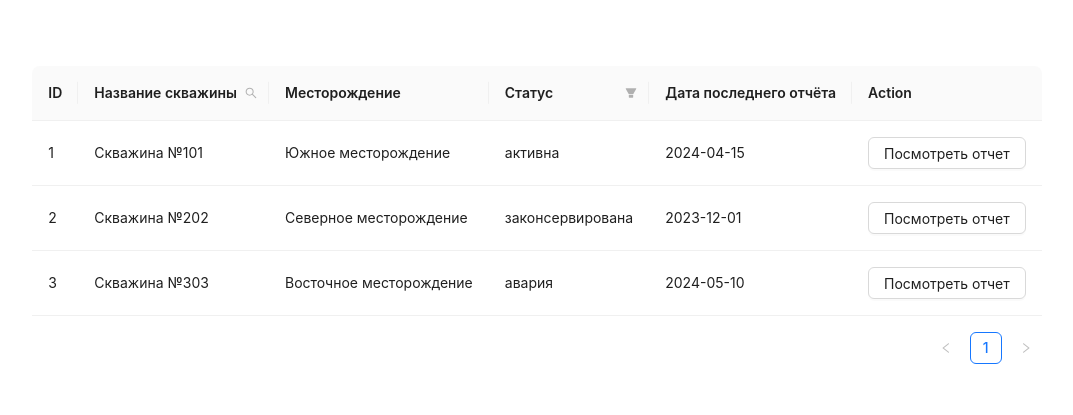
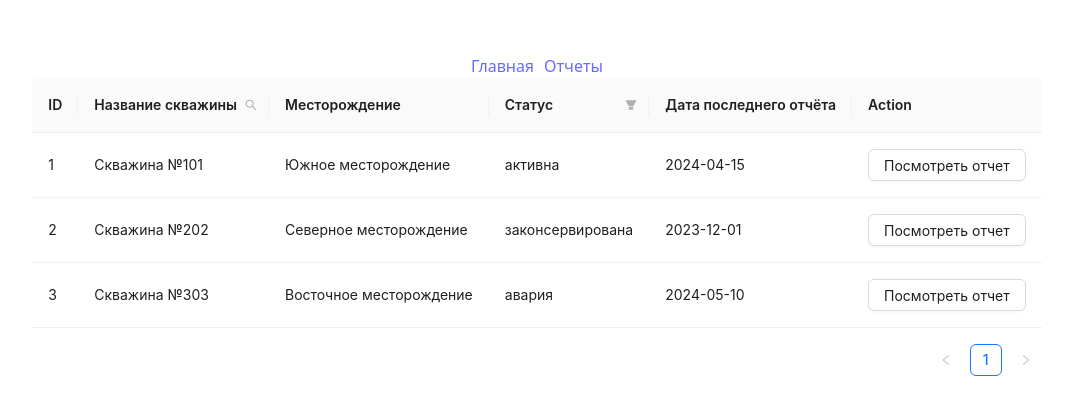
Before and after one commit to linzerooo/OilPie, a React (Vite) app: page / in a window 1280 px wide. Shown: the part 177-592 px from the top of the page, without its empty margins (103-1176 px from the left). Built offline with nearby package versions, Linux system fonts and the light colour scheme.

Commit message:
Добавлена возможность открывать маршрут.

```diff
--- a/src/App.tsx
+++ b/src/App.tsx
@@ -1,14 +1,20 @@
-import { BrowserRouter as Router, Route, Routes } from 'react-router-dom';
+import { BrowserRouter as Router, Route, Routes, Link } from "react-router-dom";
 import "./App.css";
-import { WellsTable } from './Components/Wells';
-import { Reports } from './Components/Reports';
+import { WellsTable } from "./Components/Wells";
+import { Reports } from "./Components/Reports";
 
 function App() {
   return (
     <Router>
+      <nav>
+        <Link to="/">Главная</Link>
+        <Link to="/reports" style={{ marginLeft: "10px" }}>
+          Отчеты
+        </Link>
+      </nav>
       <Routes>
-        <Route path="/reports" element={<Reports />} />
         <Route path="/" element={<WellsTable />} />
+        <Route path="/reports/:id" element={<Reports />} />
       </Routes>
     </Router>
   );
```
